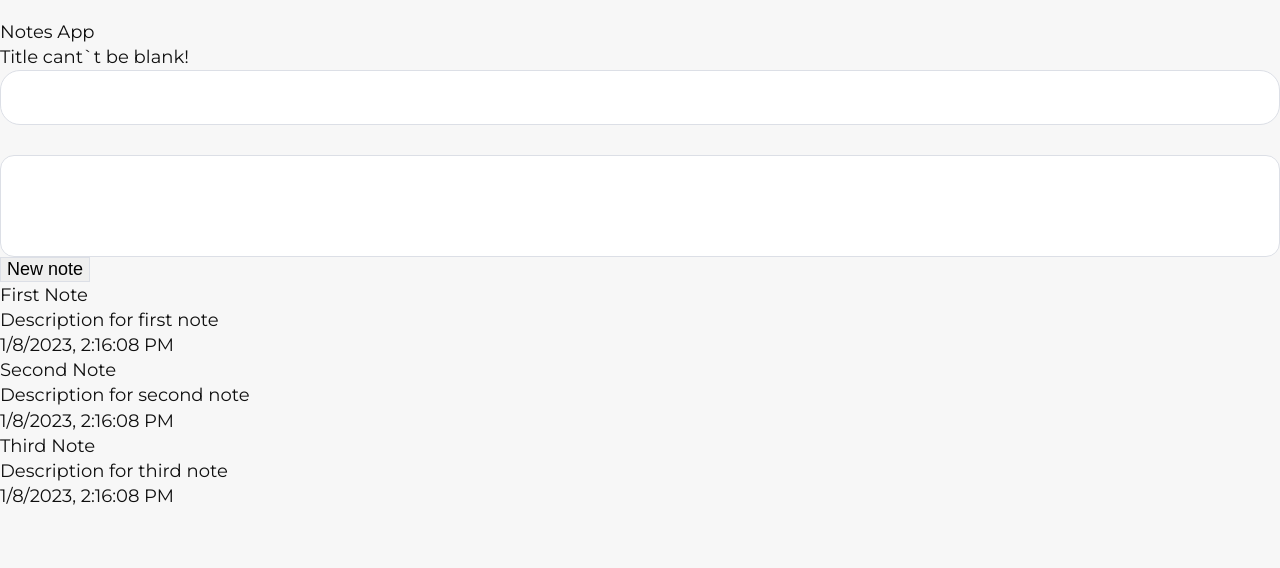
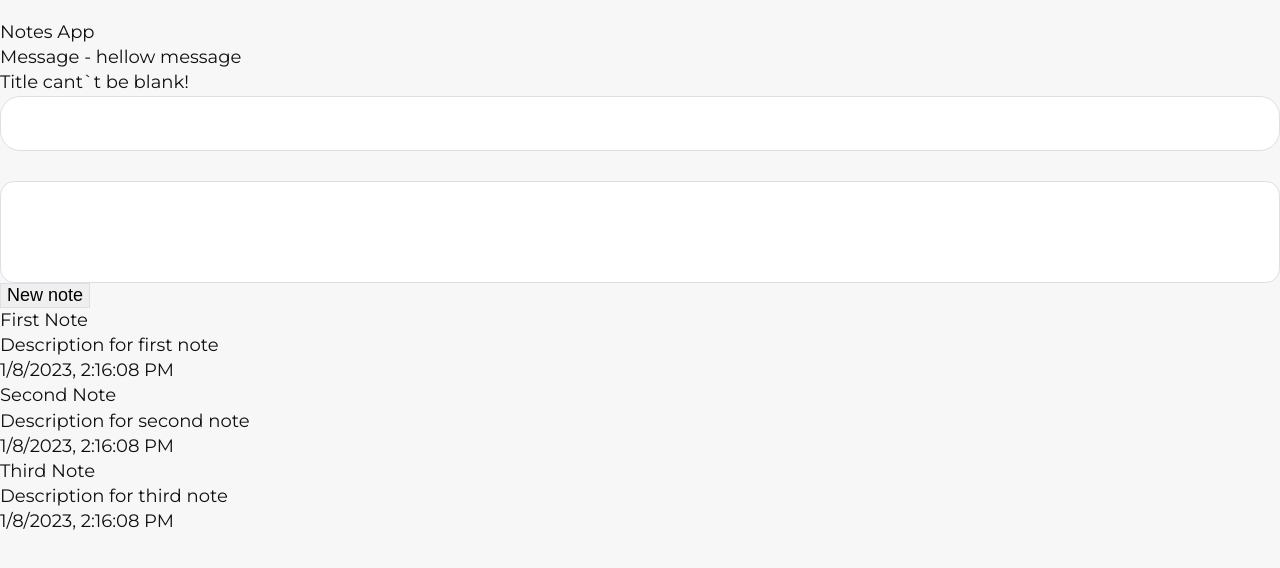
Before and after one commit to neoxanter/vue-notes-base, a Vue app: page / in a window 1280 px wide. Both pictures are taken after a click on the button "New note". Shown: the top 568 px of the page. Built offline with nearby package versions, Linux system fonts and the light colour scheme.

Commit message:
Added props to Message

```diff
--- a/src/App.vue
+++ b/src/App.vue
@@ -5,6 +5,7 @@
         <div class="container">
           <h1>{{ title }}</h1>
 
+          <message v-if="message" message="hellow message" />
           <div class="message" v-if="message">
             <p>{{ message }}</p>
           </div>
@@ -34,7 +35,11 @@
 
 <script>
 import message from '@/components/Message.vue'
+import Message from './components/Message.vue'
 export default {
+  components: {
+    message
+  },
   data() {
     return {
       title: 'Notes App',
--- a/src/components/Message.vue
+++ b/src/components/Message.vue
@@ -1,9 +1,14 @@
 <template>
-
+  <h1>Message - {{ message }}</h1>
 </template>
 
 <script>
 export default {
-
-}
+  props: {
+    message: {
+      type: String,
+      required: true,
+    },
+  },
+};
 </script>
```
